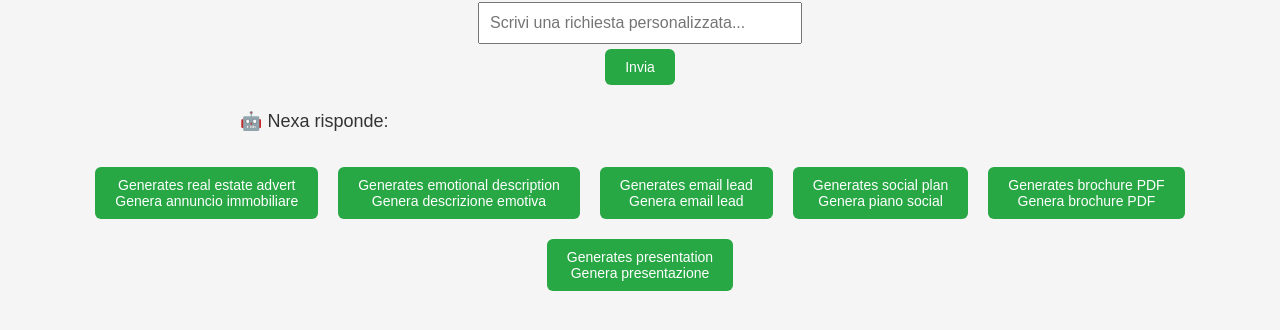
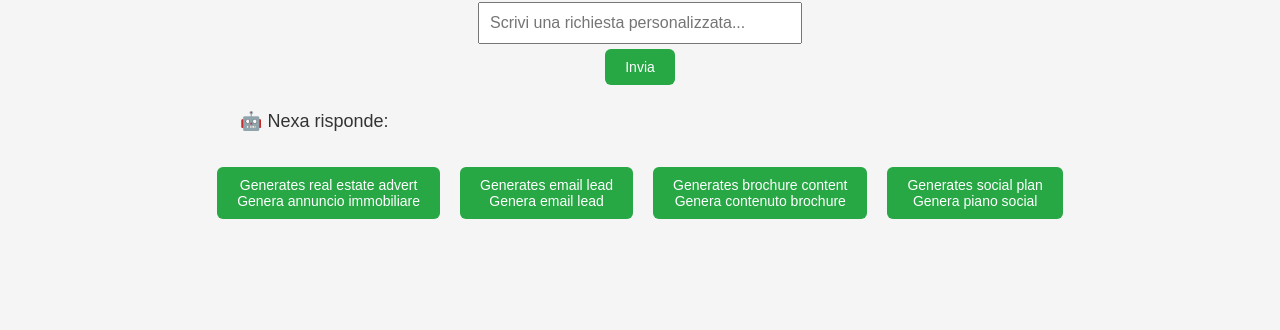
Before and after one commit to Nexilab-ai/nexa-dashboard-realestate, a website: page index.html in a window 1280 px wide. Shown: the part 126-456 px from the top of the page. Drawn offline with Linux system fonts and the light colour scheme.

Commit message:
Update index.html

```diff
--- a/index.html
+++ b/index.html
@@ -58,20 +58,14 @@
     <button onclick="generate('generateListing')">
       Generates real estate advert<br>Genera annuncio immobiliare
     </button>
-    <button onclick="generate('generateEmotionalDescription')">
-      Generates emotional description<br>Genera descrizione emotiva
-    </button>
     <button onclick="generate('generateEmail')">
       Generates email lead<br>Genera email lead
     </button>
+    <button onclick="generate('generateBrochure')">
+      Generates brochure content<br>Genera contenuto brochure
+    </button>
     <button onclick="generate('generateSocialPlan')">
       Generates social plan<br>Genera piano social
-    </button>
-    <button onclick="openCanvaTemplate()">
-      Generates brochure PDF<br>Genera brochure PDF
-    </button>
-    <button onclick="generate('generatePresentation')">
-      Generates presentation<br>Genera presentazione
     </button>
   </div>
 
@@ -108,10 +102,6 @@
         responseDiv.innerText = "❌ Errore: " + err.message;
       }
     }
-
-    function openCanvaTemplate() {
-      window.open('INSERISCI_QUI_IL_TUO_LINK_CANVA', '_blank');
-    }
   </script>
 </body>
 </html>
```
